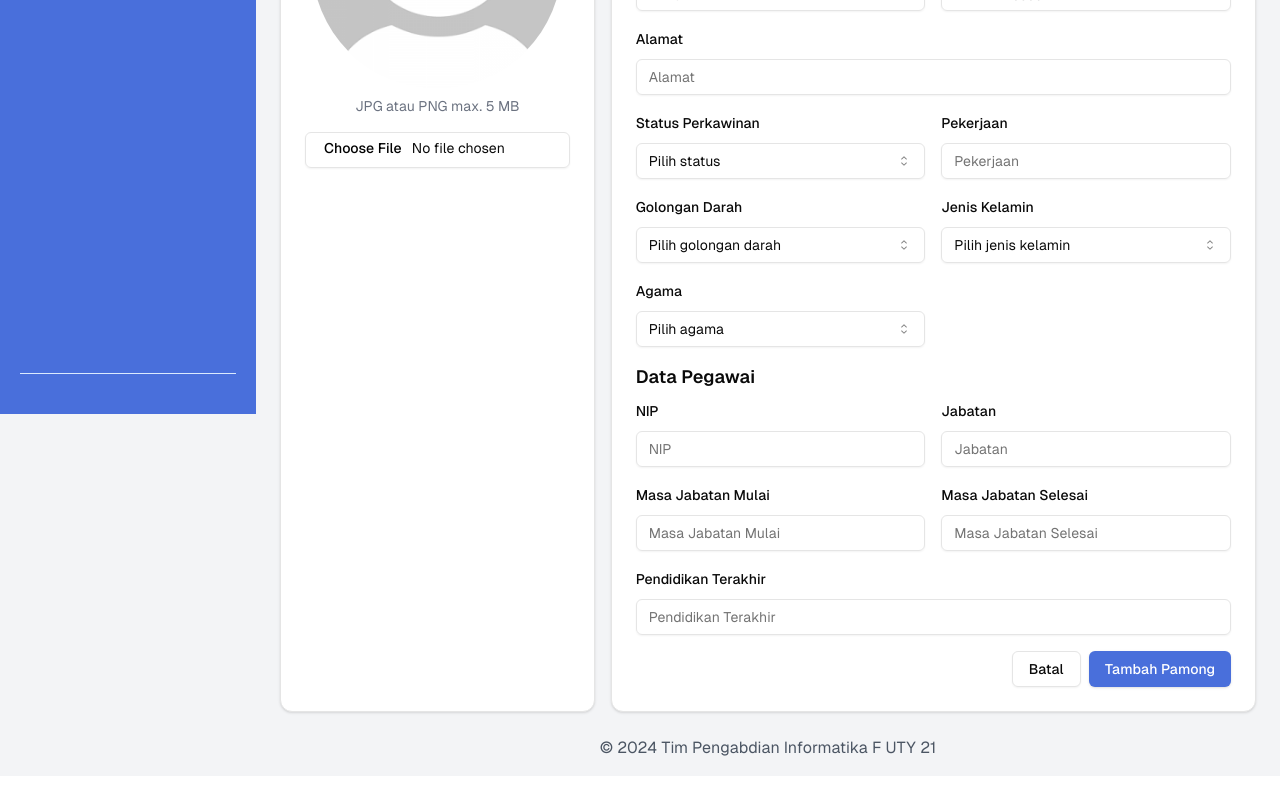
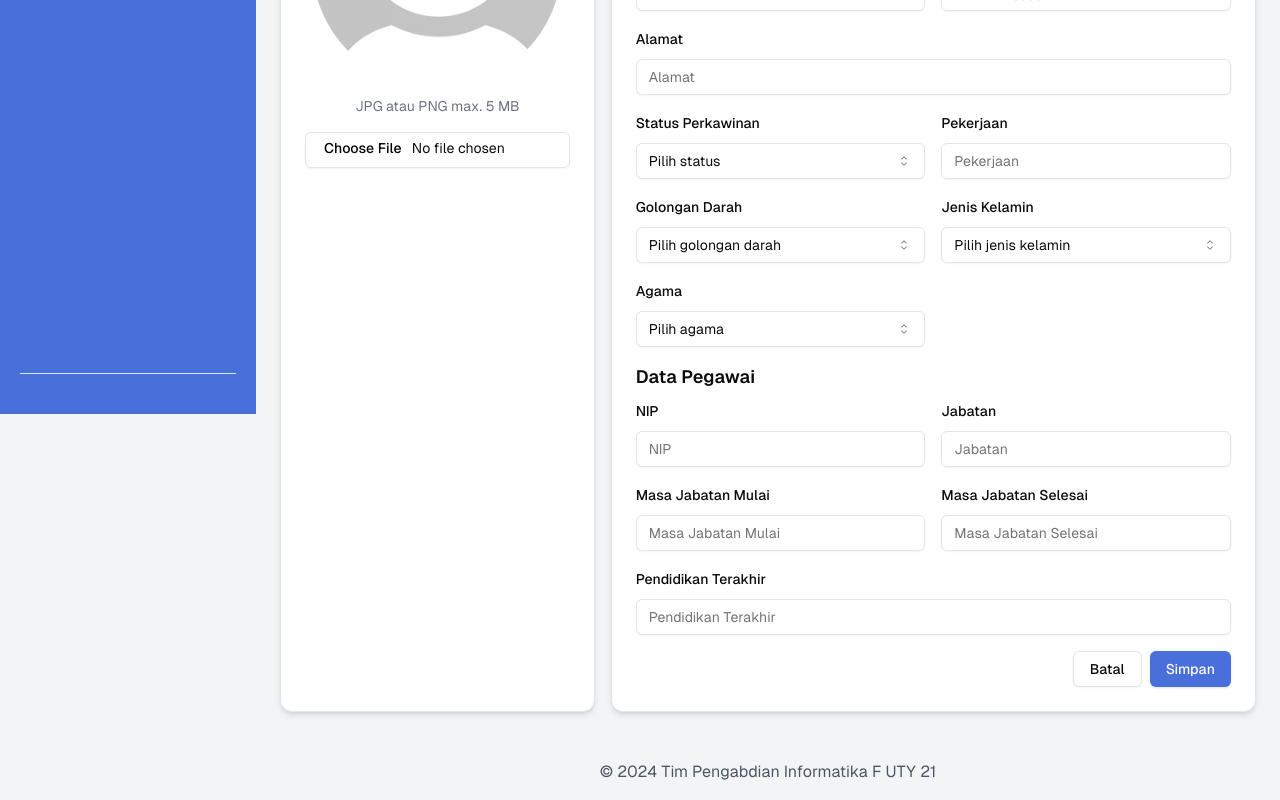
Before and after one commit to taufiqdp/app-pengabdian, a Next.js app in the folder frontend/: page /pamong/tambah-pamong in a window 1280 px wide. Shown: the part 386-1186 px from the top of the page. Before the commit the page ends 1162 px from the top, so only its background shows below. Built offline with nearby package versions, Linux system fonts and the light colour scheme.

Commit message:
update components

```diff
--- a/frontend/components/big-calendar.jsx
+++ b/frontend/components/big-calendar.jsx
@@ -10,8 +10,6 @@ import { redirect } from "next/navigation";
 const DAYS = ["Min", "Sen", "Sel", "Rab", "Kam", "Jum", "Sab"];
 
 export function BigCalendar({ agendaAction, agendaData }) {
-  console.log(agendaData);
-
   const [state, formAction] = useFormState(agendaAction, {});
   const [currentDate, setCurrentDate] = useState(new Date());
   const [isModalOpen, setIsModalOpen] = useState(false);
--- a/frontend/components/footer.jsx
+++ b/frontend/components/footer.jsx
@@ -1,7 +1,7 @@
 export default function Footer() {
   const currentYear = new Date().getFullYear();
   return (
-    <footer className="flex items-center justify-center bg-gray-100 text-gray-600 md:pl-64 pl-0 pb-4">
+    <footer className="flex items-center justify-center bg-gray-100 text-gray-600 md:pl-64 pl-0 pb-4 pt-6">
       <div className="container">
         <div className="flex flex-col md:flex-row justify-center items-center">
           <div className="md:mb-0 flex items-center">
--- /dev/null
+++ b/frontend/components/form-button.jsx
@@ -0,0 +1,20 @@
+"use client";
+
+import { useFormStatus } from "react-dom";
+import { Button } from "./ui/button";
+
+export default function FormButton({ title }) {
+  const { pending } = useFormStatus();
+
+  return (
+    <Button
+      type="submit"
+      className={`bg-lblue hover:bg-blue-500 ${
+        pending ? "opacity-50 cursor-not-allowed" : ""
+      }`}
+      disabled={pending}
+    >
+      {pending ? "Loading..." : title}
+    </Button>
+  );
+}
--- a/frontend/components/main-sidebar.jsx
+++ b/frontend/components/main-sidebar.jsx
@@ -72,7 +72,7 @@ export default function MainSidebar({ children }) {
         </button>
 
         <div className="flex flex-row items-center gap-2">
-          <h1 className="text-2xl uppercase">Semanu</h1>
+          <h1 className="text-2xl uppercase"> </h1>
         </div>
         <nav>
           <hr className="border-t border-blue-100 my-5" />
--- a/frontend/components/pamong-input-form.jsx
+++ b/frontend/components/pamong-input-form.jsx
@@ -15,6 +15,7 @@ import Image from "next/image";
 import profileImage from "@/assets/dummy-profile.png";
 import { useFormState } from "react-dom";
 import { useRouter } from "next/navigation";
+import FormButton from "./form-button";
 
 export default function PamongInputForm({
   pamongAction,
@@ -29,12 +30,12 @@ export default function PamongInputForm({
         {!defaultValues ? "Tambah Pamong" : "Edit Pamong"}
       </h1>
 
-      <form encType="multipart/form-data" action={formAction}>
+      <form action={formAction}>
         {defaultValues && (
           <input type="hidden" name="id" defaultValue={defaultValues.id} />
         )}
         <div className="grid grid-cols-1 md:grid-cols-3 gap-4">
-          <Card className="col-span-1">
+          <Card className="col-span-1 shadow-md">
             <CardHeader>Foto Profile</CardHeader>
             <CardContent>
               <div className="text-center">
@@ -53,7 +54,7 @@ export default function PamongInputForm({
             </CardContent>
           </Card>
 
-          <Card className="col-span-1 md:col-span-2">
+          <Card className="col-span-1 md:col-span-2 shadow-md">
             <CardHeader>Pamong Detail</CardHeader>
             <CardContent>
               <h4 className="text-lg font-semibold mb-2">Data Diri</h4>
@@ -260,19 +261,9 @@ export default function PamongInputForm({
                   Batal
                 </Button>
                 {defaultValues ? (
-                  <Button
-                    type="submit"
-                    className="bg-lblue text-white hover:bg-blue-500"
-                  >
-                    Simpan
-                  </Button>
+                  <FormButton title="Simpan Perubahan" />
                 ) : (
-                  <Button
-                    type="submit"
-                    className="bg-lblue text-white hover:bg-blue-500"
-                  >
-                    Tambah Pamong
-                  </Button>
+                  <FormButton title="Simpan" />
                 )}
               </div>
             </CardContent>
--- /dev/null
+++ b/frontend/components/ui/tooltip.jsx
@@ -0,0 +1,26 @@
+"use client"
+
+import * as React from "react"
+import * as TooltipPrimitive from "@radix-ui/react-tooltip"
+
+import { cn } from "@/lib/utils"
+
+const TooltipProvider = TooltipPrimitive.Provider
+
+const Tooltip = TooltipPrimitive.Root
+
+const TooltipTrigger = TooltipPrimitive.Trigger
+
+const TooltipContent = React.forwardRef(({ className, sideOffset = 4, ...props }, ref) => (
+  <TooltipPrimitive.Content
+    ref={ref}
+    sideOffset={sideOffset}
+    className={cn(
+      "z-50 overflow-hidden rounded-md bg-primary px-3 py-1.5 text-xs text-primary-foreground animate-in fade-in-0 zoom-in-95 data-[state=closed]:animate-out data-[state=closed]:fade-out-0 data-[state=closed]:zoom-out-95 data-[side=bottom]:slide-in-from-top-2 data-[side=left]:slide-in-from-right-2 data-[side=right]:slide-in-from-left-2 data-[side=top]:slide-in-from-bottom-2",
+      className
+    )}
+    {...props} />
+))
+TooltipContent.displayName = TooltipPrimitive.Content.displayName
+
+export { Tooltip, TooltipTrigger, TooltipContent, TooltipProvider }
```
